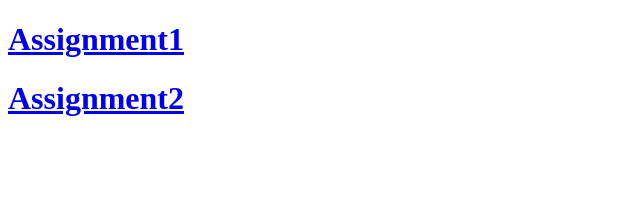
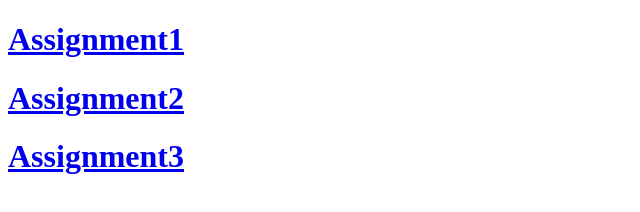
Before and after one commit to Kalahnar/TCSS491, a plain HTML site: page index.html in a window 1280 px wide. Shown: the whole page, without its empty margins (0-640 px from the left). Drawn offline with Linux system fonts and the light colour scheme.

Commit message:
Updated index.html

```diff
--- a/index.html
+++ b/index.html
@@ -8,5 +8,6 @@
 <body>
 	<a href="assignment1.html"><h1>Assignment1</h1></a>
 	<a href="assignment2.html"><h1>Assignment2</h1></a>
+	<a href="assignment3.html"><h1>Assignment3</h1></a>
 </body>
 </html>
```
